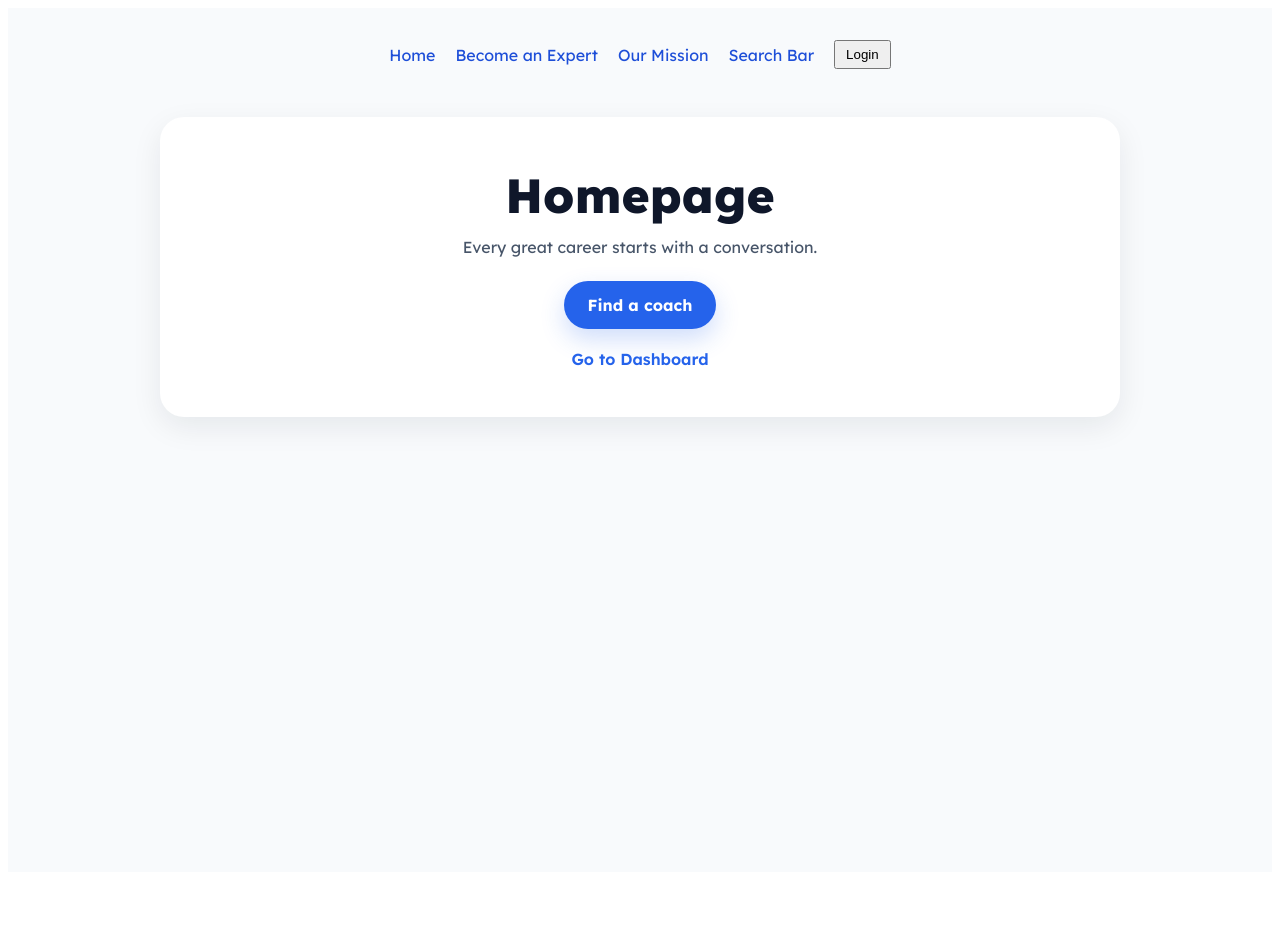
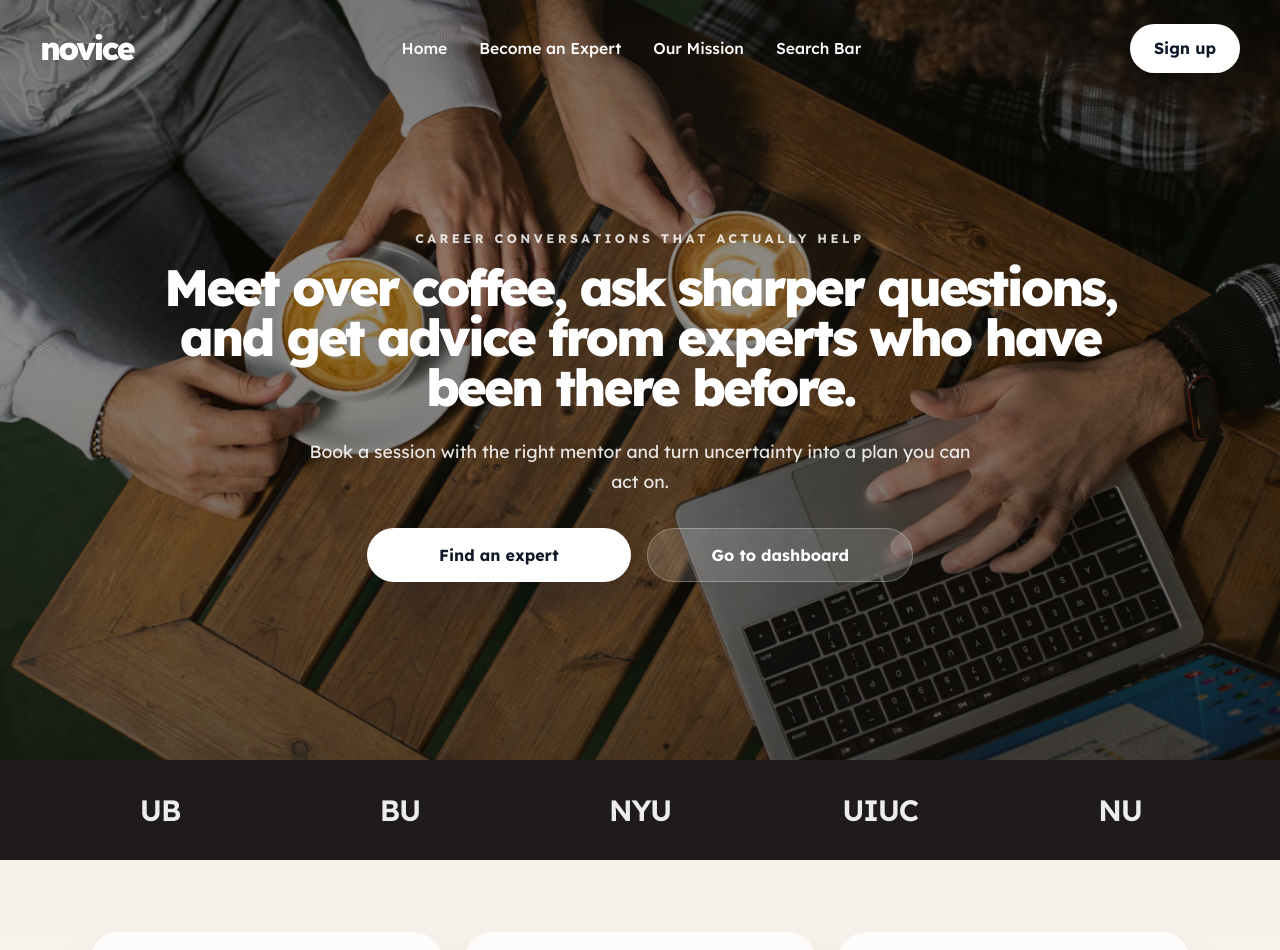
Before and after one commit to DylanLi6905/Novice, a React (Vite) app in the folder web/: page / in a window 1280 px wide. Shown: the top 950 px of the page. Before the commit the page ends 880 px from the top, so only its background shows below. Built offline with nearby package versions, Linux system fonts and the light colour scheme; no server answers.

Commit message:
edit homepage

```diff
--- /dev/null
+++ b/web/src/components/Navbar.module.css
@@ -0,0 +1,88 @@
+.navbar {
+  position: relative;
+  z-index: 2;
+  display: flex;
+  align-items: center;
+  justify-content: space-between;
+  gap: 1.5rem;
+  padding: 1.5rem 0;
+}
+
+.brand {
+  color: inherit;
+  font-size: 2rem;
+  font-weight: 800;
+  letter-spacing: -0.08em;
+  text-decoration: none;
+  text-transform: lowercase;
+}
+
+.linkGroup {
+  display: flex;
+  align-items: center;
+  gap: 2rem;
+}
+
+.navLink {
+  color: inherit;
+  font-size: 0.98rem;
+  font-weight: 500;
+  text-decoration: none;
+}
+
+.navLink:hover {
+  opacity: 0.82;
+}
+
+.actionGroup {
+  display: flex;
+  align-items: center;
+  gap: 0.9rem;
+}
+
+.status {
+  font-size: 0.92rem;
+  font-weight: 500;
+}
+
+.actionButton {
+  border: 0;
+  border-radius: 999px;
+  background: #ffffff;
+  color: #0f172a;
+  padding: 0.9rem 1.5rem;
+  font: inherit;
+  font-weight: 700;
+  cursor: pointer;
+  transition: transform 180ms ease, opacity 180ms ease;
+}
+
+.actionButton:hover {
+  transform: translateY(-1px);
+  opacity: 0.94;
+}
+
+.navbar[data-theme="light"] {
+  color: #ffffff;
+}
+
+.navbar[data-theme="dark"] {
+  color: #111827;
+}
+
+@media (max-width: 980px) {
+  .navbar {
+    flex-direction: column;
+    align-items: flex-start;
+  }
+
+  .linkGroup {
+    flex-wrap: wrap;
+    gap: 1rem 1.25rem;
+  }
+
+  .actionGroup {
+    width: 100%;
+    justify-content: flex-start;
+  }
+}
--- a/web/src/components/Navbar.tsx
+++ b/web/src/components/Navbar.tsx
@@ -1,14 +1,19 @@
 import { useAuth } from "../features/auth/components/useAuth";
 import { trpcClient } from "../trpcClient";
+import styles from "./Navbar.module.css";
 
 const navbarLinks = [
-    {label: "Home", href: "/"},
-    {label: "Become an Expert", href: "/expert"},
-    {label: "Our Mission", href:"/mission"},
-    {label: "Search Bar", href: "/searchbar"},
+    { label: "Home", href: "/" },
+    { label: "Become an Expert", href: "/expert" },
+    { label: "Our Mission", href: "/mission" },
+    { label: "Search Bar", href: "/searchbar" },
 ];
 
-export default function Navbar() {
+type NavbarProps = {
+    theme?: "light" | "dark";
+};
+
+export default function Navbar({ theme = "dark" }: NavbarProps) {
     const { user, setUser } = useAuth();
 
     const handleLogout = async () => {
@@ -24,43 +29,45 @@ export default function Navbar() {
     };
 
     return (
-        <nav
-            style={{
-                display: 'flex',
-                justifyContent: 'center',
-                alignItems: 'center',
-                gap: '20px',
-                flex: 1,
-            }}
-        >
+        <nav className={styles.navbar} data-theme={theme}>
+            <a className={styles.brand} href="/">
+                novice
+            </a>
+
+            <div className={styles.linkGroup}>
             {navbarLinks.map((link) => (
                 <a
                     key={link.href}
                     href={link.href}
-                    style={{ textDecoration: 'none' }}
+                    className={styles.navLink}
                 >
                     {link.label}
                 </a>
             ))}
+            </div>
+
+            <div className={styles.actionGroup}>
             {user ? (
                 <>
-                    <span>Logged in</span>
-                    <button onClick={() => void handleLogout()} type="button">
+                    <span className={styles.status}>Logged in</span>
+                    <button
+                        className={styles.actionButton}
+                        onClick={() => void handleLogout()}
+                        type="button"
+                    >
                         Logout
                     </button>
                 </>
             ) : (
                 <button
+                    className={styles.actionButton}
                     onClick={() => void handleLogin()}
                     type="button"
-                    style={{
-                        padding: '5px 10px',
-
-                    }}
                 >
-                    Login
+                    Sign up
                 </button>
             )}
+            </div>
         </nav>
     );
 }
--- a/web/src/css/index.css
+++ b/web/src/css/index.css
@@ -1,6 +1,7 @@
 @import url('https://fonts.googleapis.com/css2?family=Lexend+Deca:wght@100..900&display=swap');
 
 body {
+  margin: 0;
   font-family: 'Lexend Deca', sans-serif;
   background: #fff;
 }
--- /dev/null
+++ b/web/src/routes/homepage.module.css
@@ -0,0 +1,210 @@
+.page {
+  min-height: 100vh;
+  background: #f6f1ea;
+  color: #0f172a;
+}
+
+.hero {
+  position: relative;
+  min-height: 760px;
+  background-image: url("/images/homepage-coffee.jpg");
+  background-position: center;
+  background-repeat: no-repeat;
+  background-size: cover;
+  overflow: hidden;
+}
+
+.heroOverlay {
+  position: absolute;
+  inset: 0;
+  background:
+    linear-gradient(180deg, rgba(20, 16, 11, 0.56) 0%, rgba(20, 16, 11, 0.46) 38%, rgba(20, 16, 11, 0.68) 100%),
+    radial-gradient(circle at 50% 35%, rgba(255, 255, 255, 0.06), transparent 44%);
+}
+
+.heroInner {
+  position: relative;
+  z-index: 1;
+  width: min(1200px, calc(100% - 48px));
+  margin: 0 auto;
+}
+
+.heroContent {
+  display: flex;
+  min-height: 620px;
+  flex-direction: column;
+  align-items: center;
+  justify-content: center;
+  text-align: center;
+  color: #ffffff;
+}
+
+.eyebrow {
+  margin: 0 0 1rem;
+  font-size: 0.78rem;
+  font-weight: 700;
+  letter-spacing: 0.28em;
+  text-transform: uppercase;
+  color: rgba(255, 255, 255, 0.82);
+}
+
+.headline {
+  max-width: 960px;
+  margin: 0;
+  font-size: clamp(2.2rem, 4vw, 3.8rem);
+  line-height: 0.98;
+  letter-spacing: -0.06em;
+  font-weight: 800;
+}
+
+.subheadline {
+  max-width: 680px;
+  margin: 1.5rem 0 0;
+  font-size: 1.1rem;
+  line-height: 1.7;
+  color: rgba(255, 255, 255, 0.88);
+}
+
+.heroActions {
+  display: flex;
+  gap: 1rem;
+  margin-top: 2rem;
+  flex-wrap: wrap;
+  justify-content: center;
+}
+
+.primaryCta,
+.secondaryCta {
+  display: inline-flex;
+  align-items: center;
+  justify-content: center;
+  min-width: 210px;
+  border-radius: 999px;
+  padding: 1rem 1.7rem;
+  text-decoration: none;
+  font-size: 1rem;
+  font-weight: 700;
+  transition: transform 180ms ease, opacity 180ms ease, background 180ms ease;
+}
+
+.primaryCta {
+  background: #ffffff;
+  color: #111827;
+  box-shadow: 0 18px 40px rgba(15, 23, 42, 0.22);
+}
+
+.secondaryCta {
+  background: rgba(255, 255, 255, 0.14);
+  color: #ffffff;
+  border: 1px solid rgba(255, 255, 255, 0.28);
+}
+
+.primaryCta:hover,
+.secondaryCta:hover {
+  transform: translateY(-1px);
+  opacity: 0.95;
+}
+
+.trustBand {
+  display: grid;
+  grid-template-columns: repeat(5, minmax(0, 1fr));
+  align-items: center;
+  gap: 1rem;
+  padding: 2rem 3rem;
+  background: #1f1a1e;
+  color: rgba(255, 255, 255, 0.92);
+}
+
+.trustLogo {
+  text-align: center;
+  font-size: clamp(1.6rem, 2.3vw, 3rem);
+  font-weight: 600;
+  letter-spacing: -0.04em;
+}
+
+.features {
+  padding: 4.5rem 2rem 5rem;
+  background:
+    linear-gradient(180deg, #f6f1ea 0%, #fbf7f0 100%);
+}
+
+.featuresGrid {
+  display: grid;
+  width: min(1100px, 100%);
+  margin: 0 auto;
+  gap: 1.4rem;
+  grid-template-columns: repeat(3, minmax(0, 1fr));
+}
+
+.featureCard {
+  padding: 2rem;
+  border-radius: 28px;
+  background: rgba(255, 255, 255, 0.72);
+  box-shadow: 0 16px 40px rgba(74, 52, 33, 0.08);
+  backdrop-filter: blur(12px);
+}
+
+.featureTitle {
+  margin: 0;
+  font-size: 1.9rem;
+  line-height: 1.15;
+  letter-spacing: -0.05em;
+}
+
+.featureDescription {
+  margin: 1rem 0 0;
+  font-size: 1rem;
+  line-height: 1.75;
+  color: #5b534e;
+}
+
+@media (max-width: 980px) {
+  .hero {
+    min-height: 680px;
+  }
+
+  .heroInner {
+    width: min(100%, calc(100% - 32px));
+  }
+
+  .heroContent {
+    min-height: 560px;
+  }
+
+  .trustBand {
+    grid-template-columns: repeat(2, minmax(0, 1fr));
+    padding: 1.75rem 1.25rem;
+  }
+
+  .featuresGrid {
+    grid-template-columns: 1fr;
+  }
+}
+
+@media (max-width: 640px) {
+  .hero {
+    min-height: 620px;
+    background-position: center center;
+  }
+
+  .eyebrow {
+    letter-spacing: 0.18em;
+  }
+
+  .headline {
+    font-size: 2.6rem;
+  }
+
+  .subheadline {
+    font-size: 0.98rem;
+  }
+
+  .primaryCta,
+  .secondaryCta {
+    width: 100%;
+  }
+
+  .trustBand {
+    grid-template-columns: 1fr;
+  }
+}
--- a/web/src/routes/homepage.tsx
+++ b/web/src/routes/homepage.tsx
@@ -1,89 +1,76 @@
-import { Link } from 'react-router'
-import Navbar from '../components/Navbar'
+import { Link } from "react-router";
+import Navbar from "../components/Navbar";
+import styles from "./homepage.module.css";
+
+const trustLogos = ["UB", "BU", "NYU", "UIUC", "NU"];
+
+const featureCards = [
+  {
+    title: "Get access to standout mentors",
+    description:
+      "Choose from experienced coaches across careers, startups, product, design, and more.",
+  },
+  {
+    title: "Personalized advice for you",
+    description:
+      "Book focused one-on-one sessions and get guidance tailored to your goals and next step.",
+  },
+  {
+    title: "Save time and avoid guesswork",
+    description:
+      "Skip endless searching and get straight to the people who can help you move forward.",
+  },
+];
 
 export default function Homepage() {
-  const message = 'Every great career starts with a conversation.'
+  return (
+    <main className={styles.page}>
+      <section className={styles.hero}>
+        <div className={styles.heroOverlay} />
+        <div className={styles.heroInner}>
+          <Navbar theme="light" />
 
-  return (
-    <main
-      style={{
-        minHeight: '100vh',
-        padding: '32px 24px',
-        background: '#f8fafc',
-      }}
-    >
-      <div
-        style={{
-          maxWidth: '960px',
-          margin: '0 auto',
-        }}
-      >
-        <Navbar />
+          <div className={styles.heroContent}>
+            <p className={styles.eyebrow}>career conversations that actually help</p>
+            <h1 className={styles.headline}>
+              Meet over coffee, ask sharper questions, and get advice from
+              experts who have been there before.
+            </h1>
+            <p className={styles.subheadline}>
+              Book a session with the right mentor and turn uncertainty into a
+              plan you can act on.
+            </p>
 
-        <section
-          style={{
-            marginTop: '48px',
-            padding: '48px 32px',
-            borderRadius: '24px',
-            background: '#ffffff',
-            boxShadow: '0 10px 30px rgba(15, 23, 42, 0.08)',
-            textAlign: 'center',
-          }}
-        >
-          <h1
-            style={{
-              margin: '0 0 12px',
-              fontSize: '3rem',
-              fontWeight: 800,
-              color: '#0f172a',
-            }}
-          >
-            Homepage
-          </h1>
+            <div className={styles.heroActions}>
+              <Link className={styles.primaryCta} to="/find-coach">
+                Find an expert
+              </Link>
+              <Link className={styles.secondaryCta} to="/dashboard">
+                Go to dashboard
+              </Link>
+            </div>
+          </div>
+        </div>
+      </section>
 
-          <p
-            style={{
-              margin: '0 0 24px',
-              fontSize: '1rem',
-              color: '#475569',
-            }}
-          >
-            {message}
-          </p>
+      <section className={styles.trustBand} aria-label="Featured in">
+        {trustLogos.map((logo) => (
+          <span key={logo} className={styles.trustLogo}>
+            {logo}
+          </span>
+        ))}
+      </section>
 
-          <Link
-            to="/find-coach"
-            style={{
-              display: 'inline-flex',
-              alignItems: 'center',
-              justifyContent: 'center',
-              padding: '14px 24px',
-              borderRadius: '999px',
-              background: '#2563eb',
-              color: '#ffffff',
-              textDecoration: 'none',
-              fontSize: '1rem',
-              fontWeight: 700,
-              boxShadow: '0 10px 24px rgba(37, 99, 235, 0.22)',
-            }}
-          >
-            Find a coach
-          </Link>
-
-          <div style={{ marginTop: '20px' }}>
-            <Link
-              to="/dashboard"
-              style={{
-                color: '#2563eb',
-                textDecoration: 'none',
-                fontWeight: 600,
-              }}
-            >
-              Go to Dashboard
-            </Link>
-          </div>
-        </section>
-      </div>
+      <section className={styles.features}>
+        <div className={styles.featuresGrid}>
+          {featureCards.map((feature) => (
+            <article key={feature.title} className={styles.featureCard}>
+              <h2 className={styles.featureTitle}>{feature.title}</h2>
+              <p className={styles.featureDescription}>{feature.description}</p>
+            </article>
+          ))}
+        </div>
+      </section>
     </main>
-  )
+  );
 }
```
Also changed, not shown: web/public/images/homepage-coffee.jpg (added).
